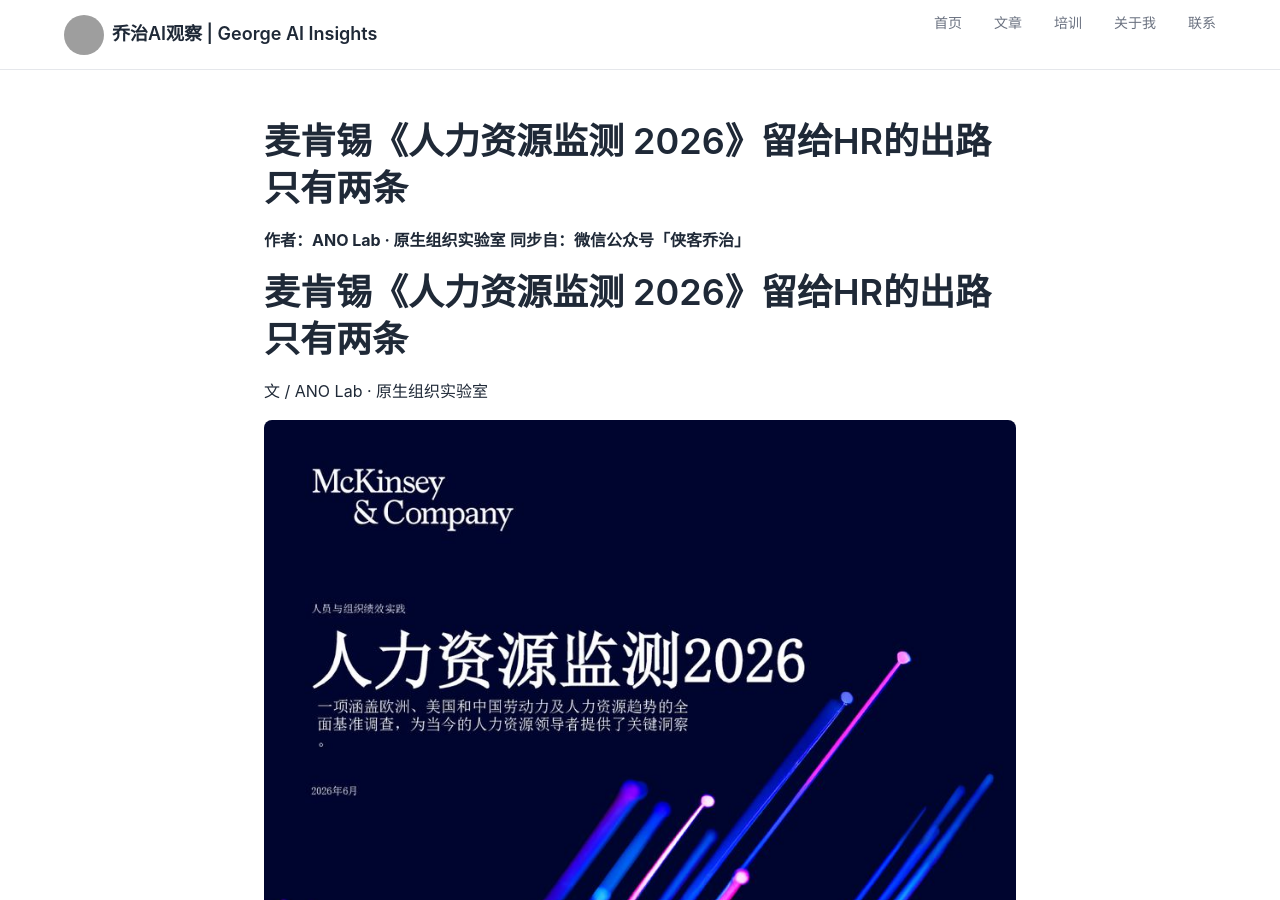
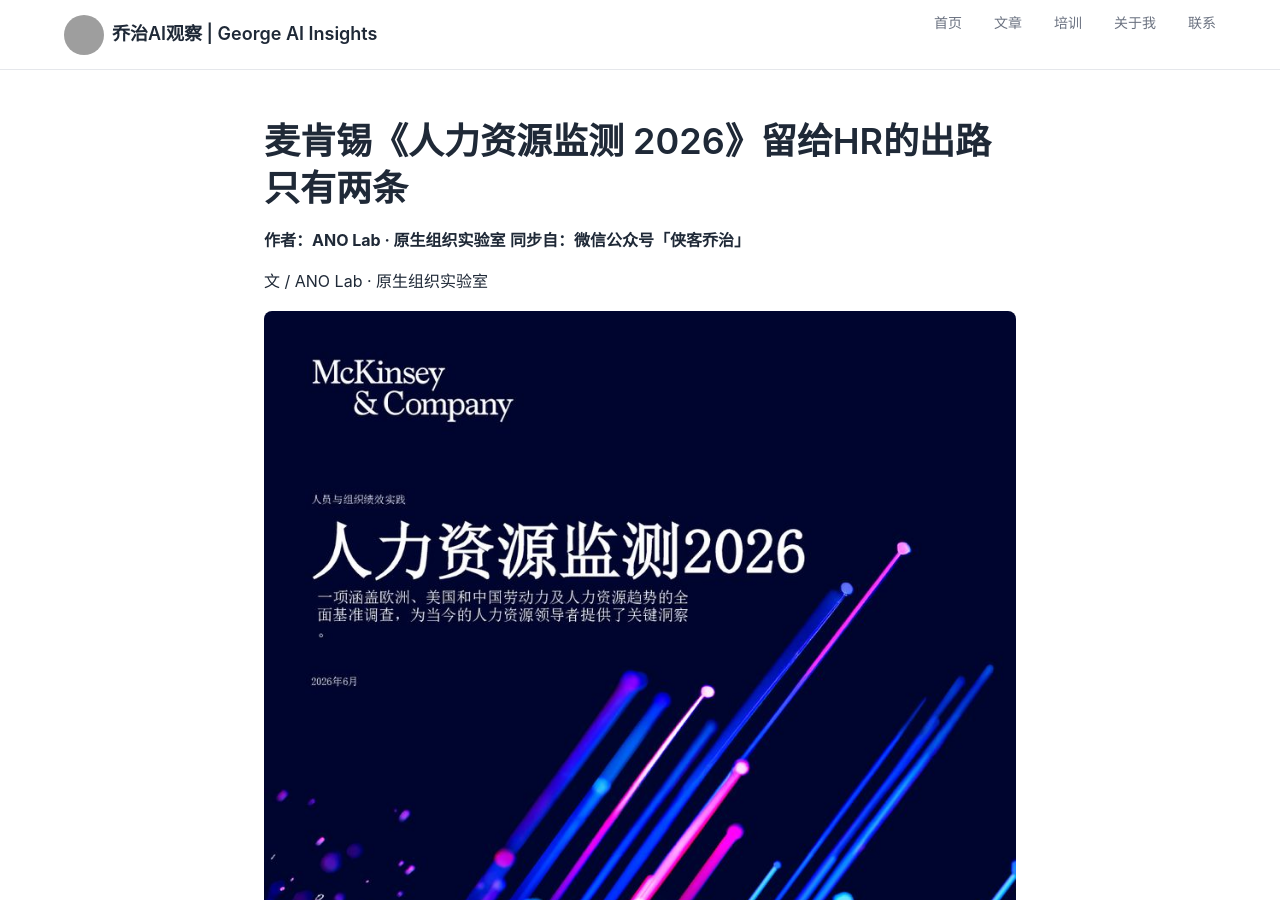
Before and after one commit to di3zongdui/di3zongdui.github.io, a Jekyll site: the page built from knowledge_base/05-文章存档/麦肯锡《人力资源监测 2026》留给HR的出路只有两条.md, in a window 1280 px wide and 900 px high. Built offline with Jekyll 4.4.1, drawn with Linux system fonts in a browser that asks for light colours; a script that is not in the unit is left out; grey boxes are pictures that could not be loaded.

Commit message:
sync article: 麦肯锡《人力资源监测 2026》留给HR的出路只有两条

```diff
--- a/knowledge_base/05-文章存档/麦肯锡《人力资源监测 2026》留给HR的出路只有两条.md
+++ b/knowledge_base/05-文章存档/麦肯锡《人力资源监测 2026》留给HR的出路只有两条.md
@@ -8,8 +8,6 @@ description: "人工智能正从「提效工具」演变为重塑工作本身的
 
 **作者：ANO Lab · 原生组织实验室**
 **同步自：微信公众号「侠客乔治」**
-
-# 麦肯锡《人力资源监测 2026》留给HR的出路只有两条
 
 文 / ANO Lab · 原生组织实验室
 
```
